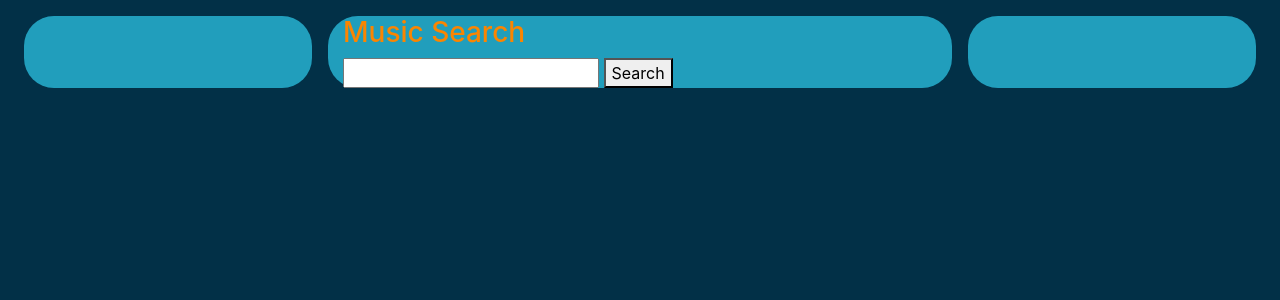
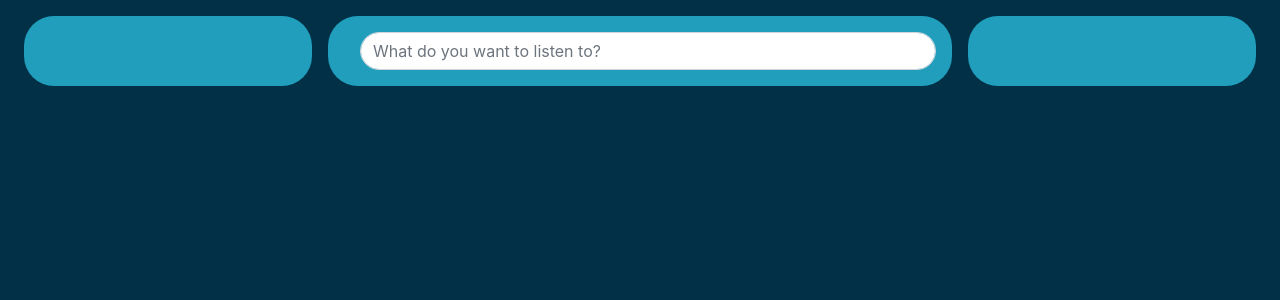
Before and after one commit to Rossi-21/login4, a Django app: page /api in a window 1280 px wide. Shown: the part 80-380 px from the top of the page. Run offline with Django 4.2, Linux system fonts and the light colour scheme.

Commit message:
music player imbed

```diff
--- a/user_app/static/css/styles.css
+++ b/user_app/static/css/styles.css
@@ -21,3 +21,11 @@ body{
 a{
     color: #FB8500;
 }
+
+.search{
+    margin-left: 1em;
+}
+
+.search-form{
+    border-radius: 30px;
+}
--- a/user_app/templates/api.html
+++ b/user_app/templates/api.html
@@ -6,20 +6,24 @@
     <div class="row">
         <div class="col side-column m-2">
         </div>
-        <div class="col-6 column m-2">
-            <h3>Music Search</h3>
-            <form action="" method="GET">
-                <input type="text" name="search">
-                <button type="submit" value="search">Search</button>
-            </form>
+        <div class="col-6 column m-2 p-3">
+            <div class="search">
+                <form  action="" method="GET">
+                    <input class="form-control search-form" type="text" name="search" placeholder="What do you want to listen to?">
+                </form>
+            </div>
+
             {% for track in data.data %}
-                <div class="card" style="width: 18rem;">
-                    <img src="{{track.artist.picture_medium}}" alt="picture of the aritist"><br>
+                <div class="card m-3">
+                    <img src="{{track.album.cover_xl}}" alt="picture of the aritist"><br>
                     <div class="card-body">
                         <strong>Title: {{ track.title }}</strong><br>
                         Artist: {{ track.artist.name }}<br>
                         Duration: {{ track.duration }} seconds<br>
-                        <a href="{{ track.link }}" target="_blank">Listen on Deezer</a>
+                        <audio controls>
+                            <source src="{{ track.preview }}" type="audio/mpeg">
+                            Your browser does not support the audio element.
+                        </audio>
                     </div>
                 </div>
             {% endfor %}
```
